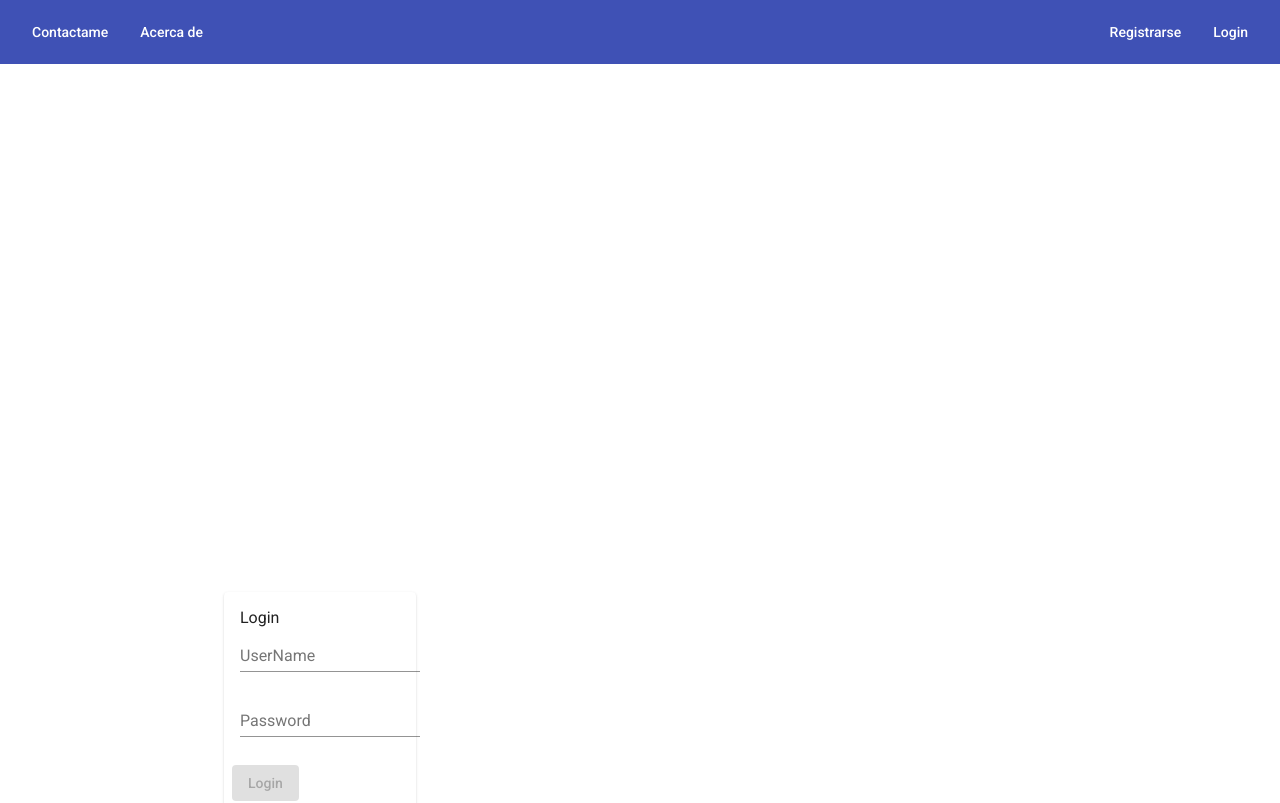
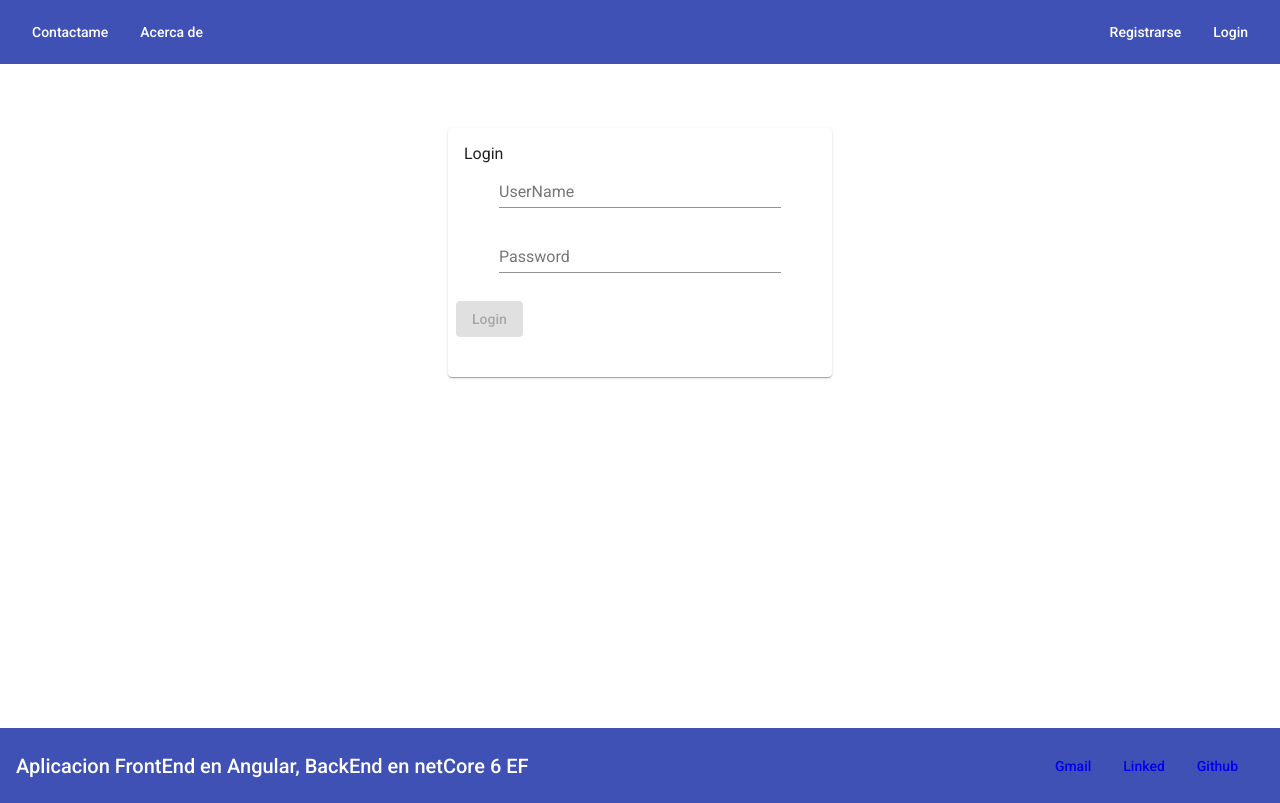
Before and after one commit to michaelaguilar89/FrontEnd_Clients-, an Angular app: page /login in a window 1280 px wide. Shown: the top 803 px of the page. Built offline with nearby package versions, Linux system fonts and the light colour scheme.

Commit message:
agregando stylos

```diff
--- a/src/app/clientes/clientes.component.ts
+++ b/src/app/clientes/clientes.component.ts
@@ -25,6 +25,7 @@ export class ClientesComponent implements OnInit {
               private router:Router) { }
 
   ngOnInit(): void {
+
 
     this.service.getClientes().subscribe((data:any)=>{
       this.dataSource= new MatTableDataSource<ClienteInterface>(data.result as ClienteInterface[]);
--- a/src/app/footer/footer.component.css
+++ b/src/app/footer/footer.component.css
@@ -2,7 +2,7 @@
     margin-left: auto;
 }
 
-mifooter {
+.mifooter {
     width: 100%;
     margin-top: auto;
     min-height: max-content;
@@ -11,4 +11,5 @@ mifooter {
 .links {
     margin-left: 10px;
     margin-right: 10px;
+    color: white;
 }
--- a/src/app/header/header.component.css
+++ b/src/app/header/header.component.css
@@ -1,4 +1,3 @@
 .container1 {
     width: 100%;
-    min-height: 70%;
 }
--- a/src/app/login/login.component.css
+++ b/src/app/login/login.component.css
@@ -1,6 +1,6 @@
 .container1 {
-    min-height: 70%;
-    width: 50%;
+    position: center;
+    min-height: 75vh;
 }
 
 mat-card {
@@ -11,7 +11,7 @@ mat-card {
     margin-bottom: 5%;
 }
 
-.mat-form-fiel {
+mat-form-field {
     width: 80%;
     margin-left: 10%;
     margin-right: 10%;
```
